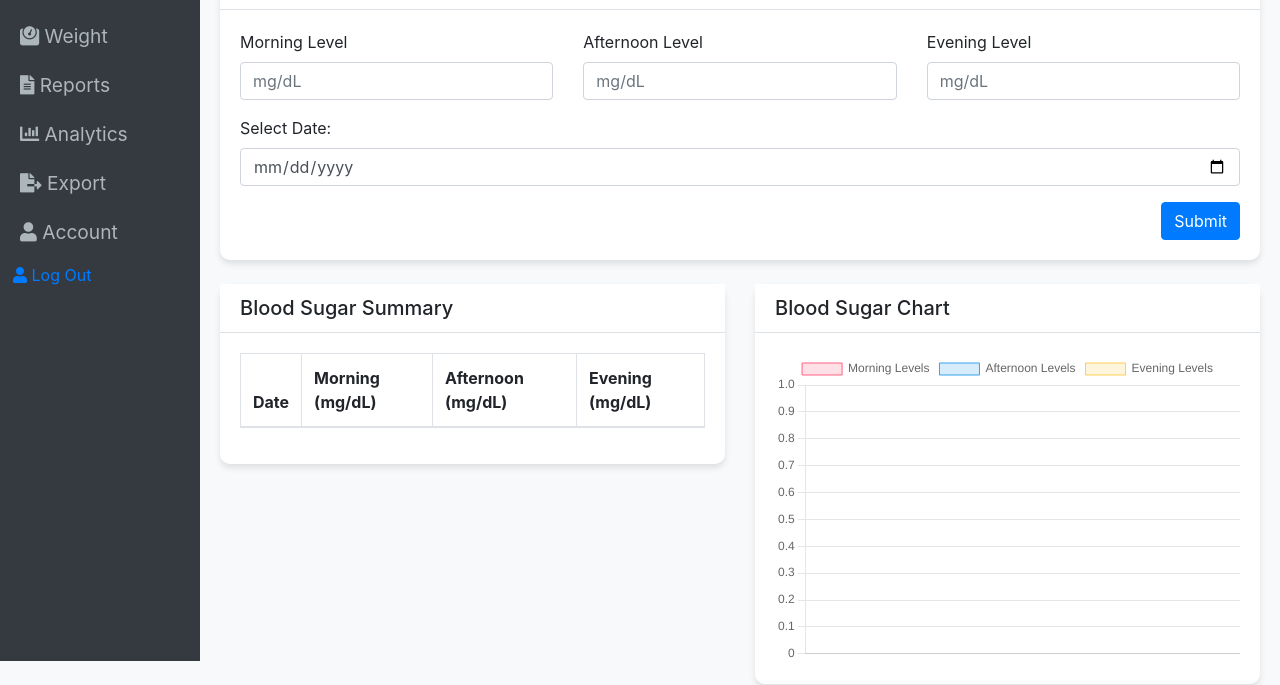
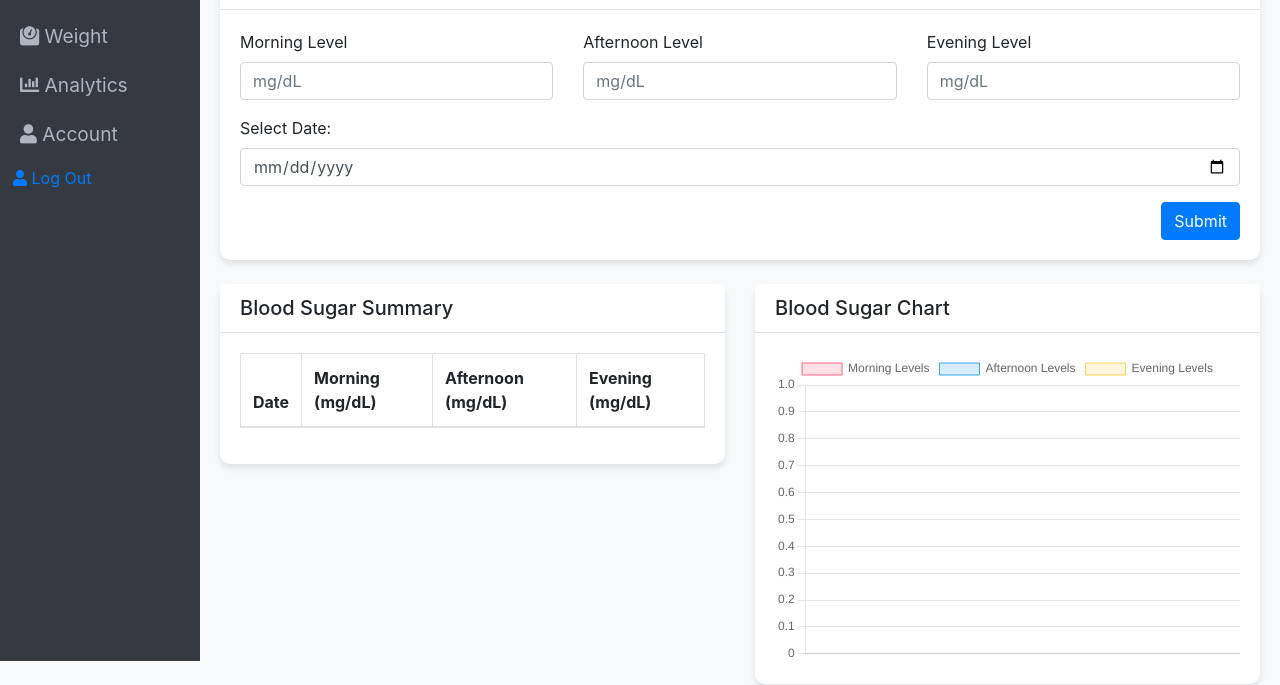
Before and after one commit to jafernoorani/SeniorProject, a website: page frontend/dashboard.html in a window 1280 px wide. Shown: the part 139-824 px from the top of the page. Drawn offline with nearby package versions, Linux system fonts and the light colour scheme.

Commit message:
Homepage

```diff
--- a/frontend/dashboard.html
+++ b/frontend/dashboard.html
@@ -93,13 +93,7 @@
                 <a href="/weightDashboard"><i class="fas fa-weight"></i> Weight</a>
             </li>
             <li>
-                <a href="#"><i class="fas fa-file-alt"></i> Reports</a>
-            </li>
-            <li>
                 <a href="/analyticsWindow"><i class="fas fa-chart-bar"></i> Analytics</a>
-            </li>
-            <li>
-                <a href="export.html"><i class="fas fa-file-export"></i> Export</a>
             </li>
             <li class="active">
                 <a href="/account"><i class="fas fa-user"></i> Account</a>
```
Also changed, not shown: backend/server.js (+5 -2 lines).
